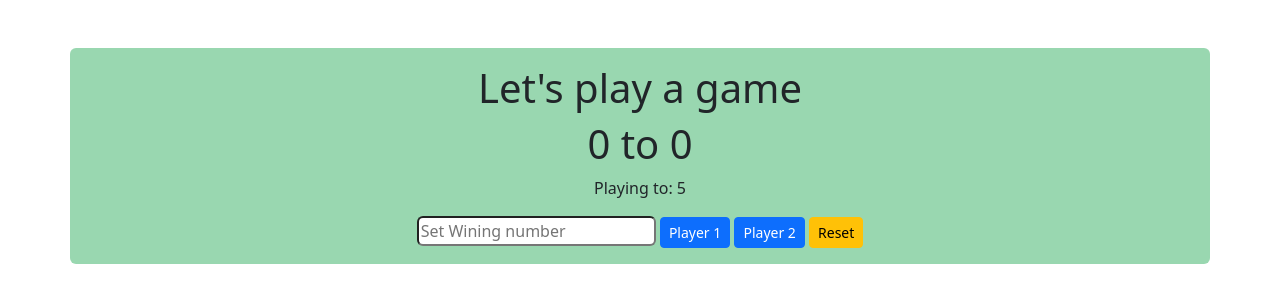
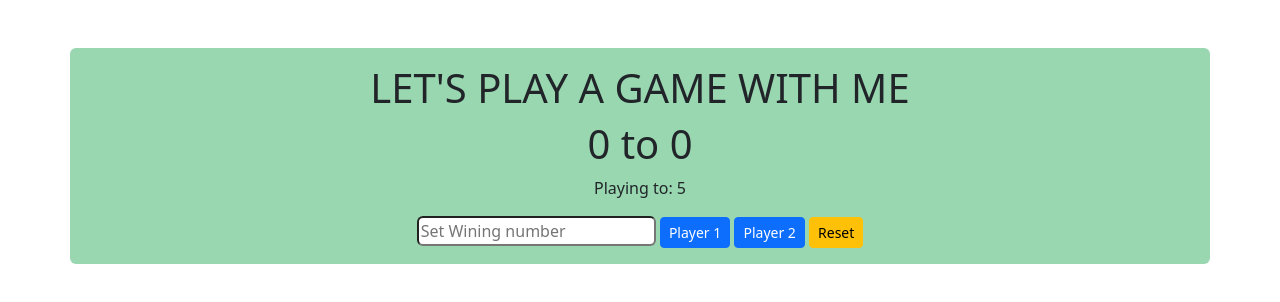
Before and after one commit to tanzimnahid6/JS-game, a plain HTML site: page index.html in a window 1280 px wide. Drawn offline with nearby package versions, Linux system fonts and the light colour scheme.

Commit message:
new text manipulation

```diff
--- a/index.html
+++ b/index.html
@@ -9,7 +9,7 @@
 </head>
 <body>
     <div class="container my-5 py-3 rounded" style="background-color: rgb(153, 215, 176);text-align: center;">
-        <h1>Let's play a game</h1>
+        <h1>LET'S PLAY A GAME WITH ME</h1>
         <h1>
             <span id="player1">0</span>
             to
```
